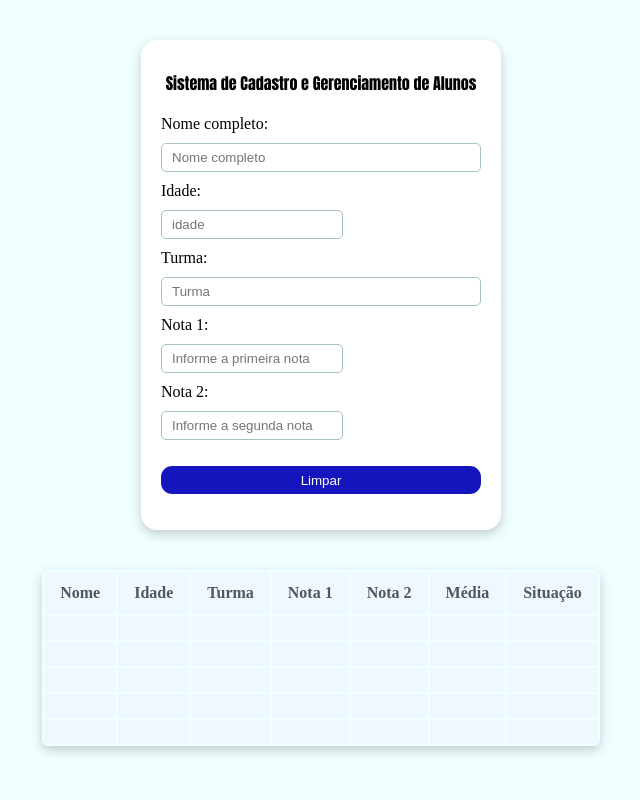
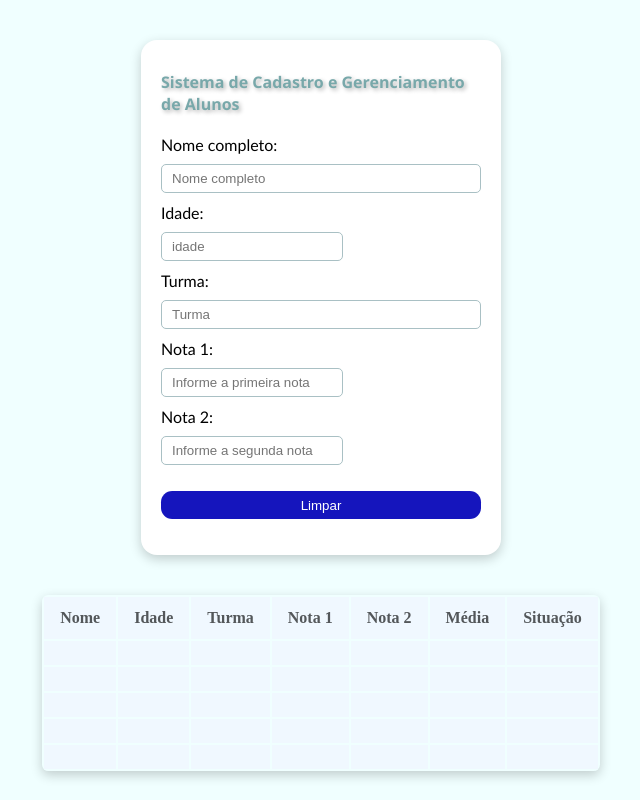
Before and after one commit to sophiavictoriagarcialima7-source/enunciado_mini_projeto_gestao_de_alunos, a plain HTML site: page index.html in a window 1280 px wide. Shown: the whole page, without its empty margins (319-959 px from the left). Drawn offline with Linux system fonts and the light colour scheme.

Commit message:
Atualiza projeto

```diff
--- a/style.css
+++ b/style.css
@@ -57,9 +57,10 @@ button{
 
 h1 {
     font-size: medium;
-    font-family: Impact, Haettenschweiler, 'Arial Narrow Bold', sans-serif;
-    text-align: center;
+    font-family: 'Segoe UI', Tahoma, Geneva, Verdana, sans-serif;
     gap: 10px;
+    color: rgb(120, 168, 170);
+    text-shadow: 2px 2px 4px rgba(0, 0, 0, 0.3);
 
 }
 
@@ -68,3 +69,8 @@ input {
     border-radius: 5px;
     padding: 6px 10px;
 }
+
+label{
+    font-family: 'Gill Sans', 'Gill Sans MT', Calibri, 'Trebuchet MS', sans-serif;
+
+}
```
